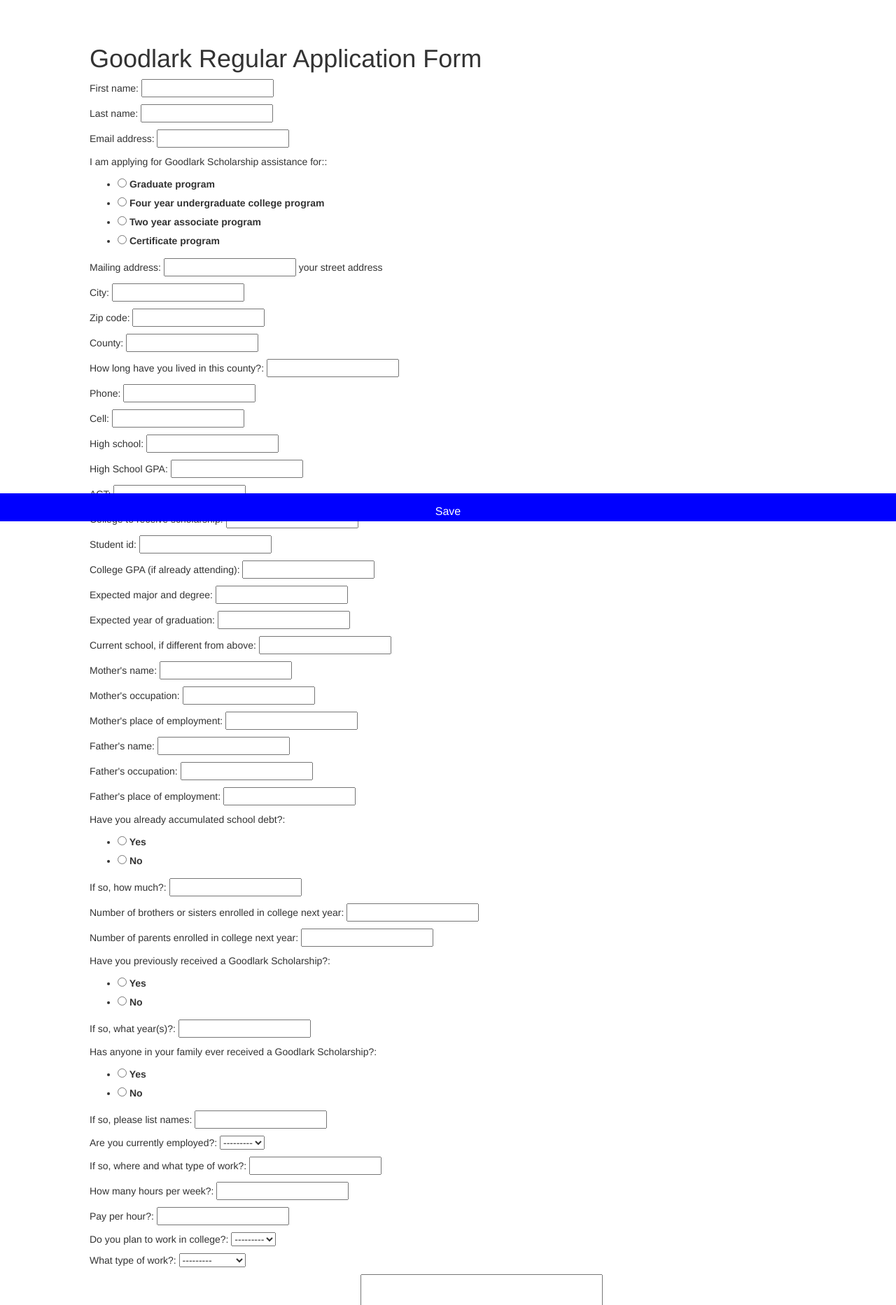
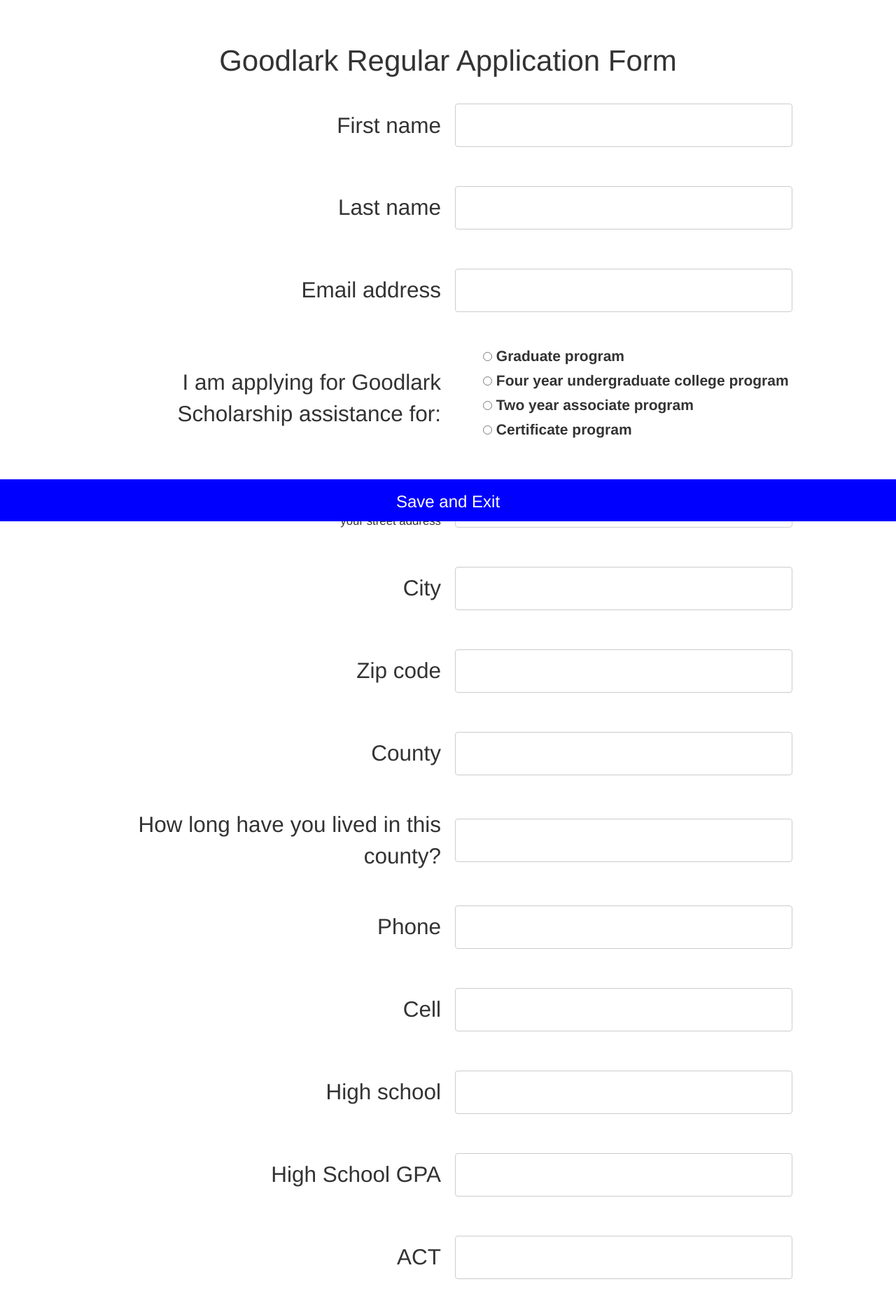
Before and after one commit to paulzimmclay/goodlark_capstone, a Django app: template applications/templates/regular_application.html in a window 1280 px wide. Shown: the part 55-1920 px from the top of the page at 70% size. Run offline with Django 3.2, Linux system fonts and the light colour scheme; the template is opened without the code that fills it: values that come from a table or form of the project are taken from there, others are empty; some libraries are stand-ins or nearby versions.

Commit message:
styling is fine

```diff
--- a/applications/forms/application_form.py
+++ b/applications/forms/application_form.py
@@ -11,4 +11,5 @@ class ApplicationForm(forms.ModelForm):
             'already_accumulated_debt': forms.RadioSelect(),
             'previously_received_goodlark': forms.RadioSelect(),
             'family_received_scholarship': forms.RadioSelect(),
+            'expense_payer': forms.CheckboxSelectMultiple(),
         }
--- a/applications/models/application_form.py
+++ b/applications/models/application_form.py
@@ -9,7 +9,8 @@ ASSISTANCE_FOR = (('graduate_program', 'Graduate program'),
                   ('two_year_associate', 'Two year associate program'),
                   ('certificate_program', 'Certificate program'),)
 
-PAYER = (('mother', 'Mother'),
+PAYER = (('blank','blank'),
+         ('mother', 'Mother'),
          ('father', 'Father'),
          ('step-parent', 'Step-parent'),
          ('guardian', 'Guardian'),
@@ -19,7 +20,7 @@ PAYER = (('mother', 'Mother'),
 YES_NO = (('yes', 'Yes'),
           ('no', 'No'),)
 
-WORK_TYPES = (
+WORK_TYPES = (('blank','blank'),
     ('full_time','Full time'),
     ('part_time','Part time'),
     ('work_study','Work/Study'),
@@ -69,7 +70,7 @@ class ApplicationFormModel(models.Model):
     hours_per_week = models.CharField(blank=True, max_length=100, verbose_name='How many hours per week?')
     pay_per_hour = models.CharField(blank=True, max_length=100, verbose_name='Pay per hour?')
     plan_to_work_in_college = models.CharField(blank=True, choices=YES_NO, max_length=20, verbose_name='Do you plan to work in college?')
-    expense_payer = MultiSelectField(blank=True, choices=WORK_TYPES, max_length=20, verbose_name='What type of work?')
+    work_types = MultiSelectField(blank=True, choices=WORK_TYPES, max_length=20, verbose_name='What type of work?')
     clubs_and_activities = models.TextField(blank=True, max_length=500, verbose_name='List school clubs and activities in which you have participated')
     volunteer_activities = models.TextField(blank=True, max_length=500, verbose_name='List community/volunteer activities in which you have participated')
     honors_and_awards = models.TextField(blank=True, max_length=500, verbose_name='List honors and awards which you have received')
--- a/applications/static/css/application_form.css
+++ b/applications/static/css/application_form.css
@@ -1,11 +1,11 @@
 #application_save {
-    background-color: blue/* Green */;
+    background-color: blue;
     border: none;
     color: white;
     padding: 15px 32px;
     text-align: center;
     text-decoration: none;
-    font-size: 16px;
+    font-size: 24px;
 }
 
 #application_save_container {
@@ -14,11 +14,70 @@
   position: fixed;
   left: 0px;
   bottom: 0px;
-  height: 40px;
+  height: 60px;
   width: 100%;
   background: blue;
 }
 
+/* Removes option for null multiple choice on radio buttons and dropdowns */
 li:nth-child(1), option:nth-child(1) {
     display: none;
 }
+
+li {
+    list-style-type: none;
+}
+
+.form_field_container {
+    display: flex;
+    justify-content: center;
+    padding: 10px;
+}
+
+.form_label_help_container {
+    width: 50%;
+    text-align: right;
+    display: flex;
+    flex-direction: column;
+    justify-content: center;
+    padding: 10px;
+}
+
+.form_field_input_container {
+    width: 50%;
+    align-content: left;
+    display: flex;
+    flex-direction: column;
+    justify-content: center;
+    padding: 10px;
+}
+
+.form_label {
+    font-size: 1.5em;
+    padding: 0;
+    margin: 0;
+}
+
+.form_help_field {
+    font-size: .8em;
+    padding: 0;
+    margin: 0;
+}
+
+
+/* targets text input fields only */
+input[id*='id'][type='text'] {
+    width: 100%;
+    padding: 12px 20px;
+    margin: 8px 0;
+    display: inline-block;
+    border: 1px solid #ccc;
+    border-radius: 4px;
+    box-sizing: border-box;
+    font-size: 1.2em
+}
+
+/* Extra margin for second to last div (to exclude save button) */
+#registration_form > div:nth-last-of-type(2) {
+    margin-bottom: 80px;
+}
--- a/applications/static/css/navbar.css
+++ b/applications/static/css/navbar.css
@@ -23,3 +23,18 @@ article#main_content {
     margin-left: 10%;
     margin-right: 10%;
 }
+
+#main_content {
+    font-size: 1.5em;
+}
+
+h1 {
+    text-align: center;
+    font-size: 2em;
+
+}
+
+#home_page_copy {
+    margin-top: 30px;
+    text-align: justify;
+}
--- a/applications/templates/home.html
+++ b/applications/templates/home.html
@@ -23,13 +23,21 @@
     <article id="main_content">
         {% block content %}
 
-        The Goodlark Educational Foundation will celebrate its 30th year in 2018! It’s been an exciting ride since we
-        were formed in 1988 with proceeds from Goodlark Hospital. Our mission, then and now, has been to help promote
-        education in Dickson, Hickman and Humphreys Counties, as that was the area the hospital served. For the 2017-18
+        <h1>
+            Welcome to the Goodlark Education Foundation
+        </h1>
+        <p id="home_page_copy">
+            The Goodlark Educational Foundation will celebrate its 30th year in 2018! It’s been an exciting ride since
+            we
+            were formed in 1988 with proceeds from Goodlark Hospital. Our mission, then and now, has been to help
+            promote
+            education in Dickson, Hickman and Humphreys Counties, as that was the area the hospital served. For the
+            2017-18
             school year, the foundation has so far funded forty college, technical and graduate school scholarships
             (totaling $69,000), the Jackson Medical Scholarship ($10,000), the Mills Medical Scholarship ($10,000),
             Valedictorian Scholarships ($6,000), and two Deason Healthcare Scholarships ($5,000 each). We sponsored our
-        12th annual essay contest for high school juniors with scholarship prizes of $3,500. Over the years, we have
+            12th annual essay contest for high school juniors with scholarship prizes of $3,500. Over the years, we
+            have
             also supported many educational programs in the community and individual projects at area schools.
             <br>
             <br>
@@ -40,6 +48,7 @@
             <br>
             <br>
             615-446-9156
+        </p>
 
         {% endblock %}
     </article>
--- a/applications/templates/regular_application.html
+++ b/applications/templates/regular_application.html
@@ -14,13 +14,19 @@
 
   {% for field in application_form %}
 
-  <p>
-    {{ field.label }}: {{ field }} {{ field.help_text }}
-  </p>
+  <div class="form_field_container">
+    <div class="form_label_help_container">
+      <p class="form_label">{{ field.label }}</p>
+      <p class="form_help_field">{{ field.help_text }}</p>
+    </div>
+    <div class="form_field_input_container">
+      {{ field }}
+    </div>
+  </div>
 
   {% endfor %}
   <div id="application_save_container">
-    <input id="application_save" type="submit" name="submit" value="Save" />
+    <input id="application_save" type="submit" name="submit" value="Save and Exit" />
   </div>
 </form>
 {% endblock %}
--- a/goodlark_capstone/settings.py
+++ b/goodlark_capstone/settings.py
@@ -38,7 +38,6 @@ INSTALLED_APPS = [
     'django.contrib.messages',
     'django.contrib.staticfiles',
     'applications',
-    'import_export',
 ]
 
 MIDDLEWARE = [
```
Lines whose indentation alone changed are shown as unchanged.
